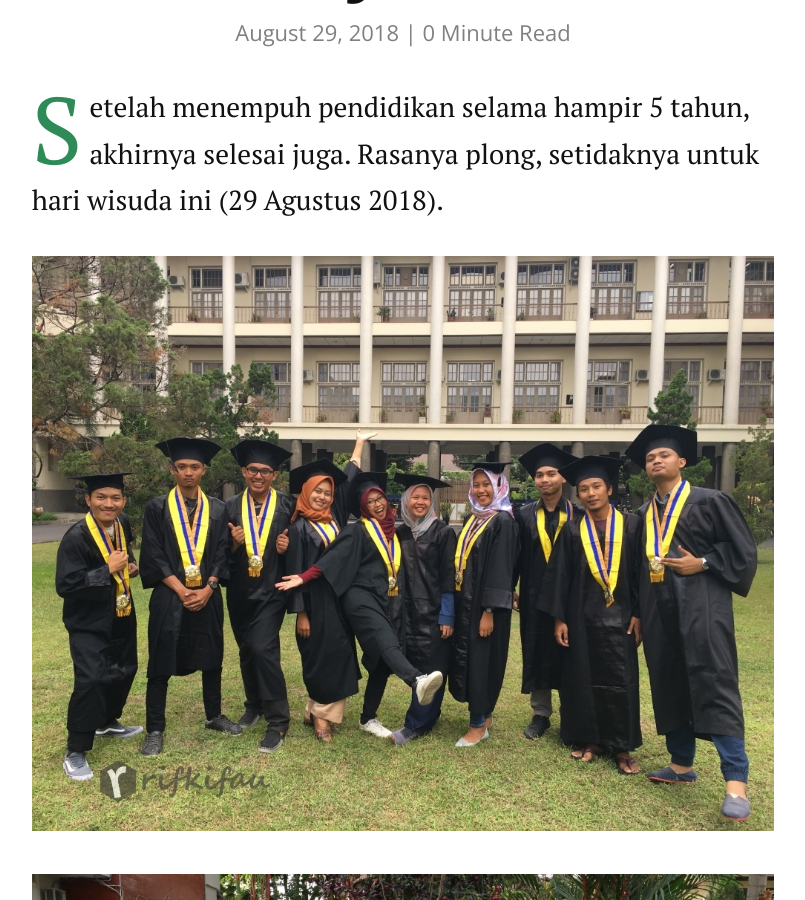
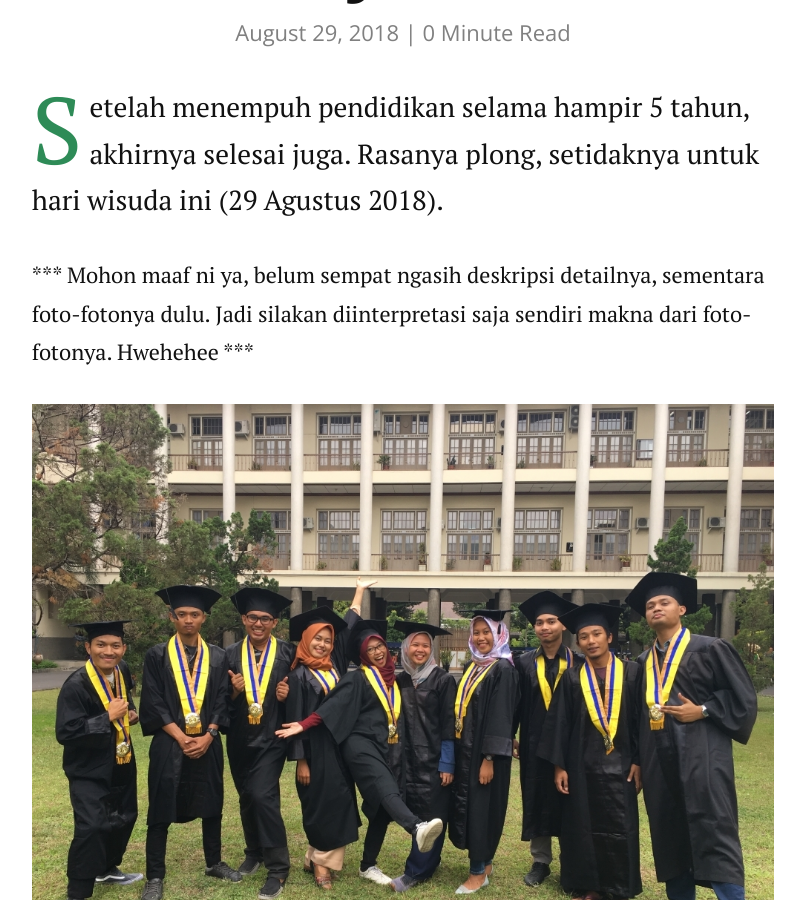
Before and after one commit to rifkifau/rifkifau.github.io, a Jekyll site: the page built from _posts/2018-08-29-akhirnya-wisuda.markdown, in a window 1280 px wide and 900 px high, scrolled down 434 px. Shown: the whole window, without its empty margins (237-1042 px from the left). Built offline with Jekyll 4.4.1, drawn with Linux system fonts in a browser that asks for light colours; nearby versions of some CDN libraries; comment, search, counter and statistics services are not loaded.

Commit message:
Update 2018-08-29-akhirnya-wisuda.markdown

```diff
--- a/_posts/2018-08-29-akhirnya-wisuda.markdown
+++ b/_posts/2018-08-29-akhirnya-wisuda.markdown
@@ -6,7 +6,6 @@
 ---
 
 <p class="intro"><span class="dropcap">S</span>etelah menempuh pendidikan selama hampir 5 tahun, akhirnya selesai juga. Rasanya plong, setidaknya untuk hari wisuda ini (29 Agustus 2018).</p>
-
-![Wisuda](https://raw.githubusercontent.com/rifkifau/rifkifau.github.io/master/images/wisuda/prawisuda.JPG?token=AXp_7c1c5TBq9pcx9xPVwgyUfzPxlmbzks5bprQ1wA%3D%3D)
-![Wisuda](https://raw.githubusercontent.com/rifkifau/rifkifau.github.io/master/images/wisuda/wisuda-fakultas.jpg?token=AXp_7ayeeD8g4d8FWRdzA_NEbpMF1crcks5bprQ6wA%3D%3D)
-![Wisuda](https://raw.githubusercontent.com/rifkifau/rifkifau.github.io/master/images/wisuda/wisuda-universitas.jpg?token=AXp_7X3Q1wE9Acmwve6vKPB7kW9oAH3Zks5bprQ9wA%3D%3D)
+<p>*** Mohon maaf ni ya, belum sempat ngasih deskripsi detailnya, sementara foto-fotonya dulu. Jadi silakan diinterpretasi saja sendiri makna dari foto-fotonya. Hwehehee ***</p>
+![Wisuda](https://raw.githubusercontent.com/rifkifau/rifkifau.github.io/master/images/wisuda/prawisuda.JPG?token=AXp_7Q_Im3lIPaCvCj5uT-fiJSPaDkNMks5cDf7SwA%3D%3D)
+![Wisuda](https://raw.githubusercontent.com/rifkifau/rifkifau.github.io/master/images/wisuda/wisuda-universitas.jpg?token=AXp_7bZq4zRlxECMHpXbIzBCUaWHk1zFks5cDf8CwA%3D%3D)
```
